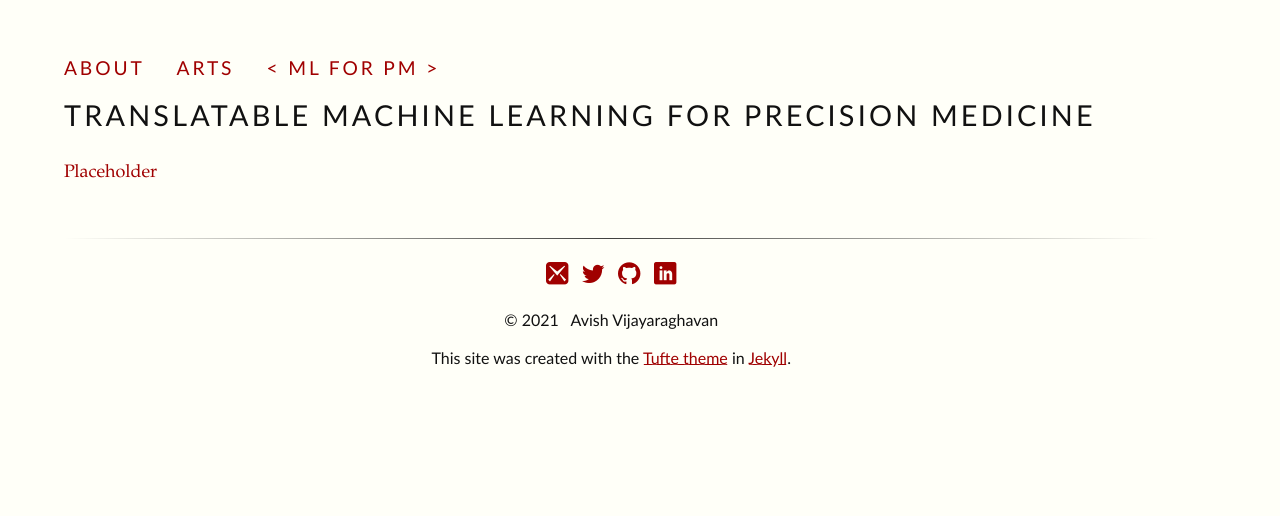
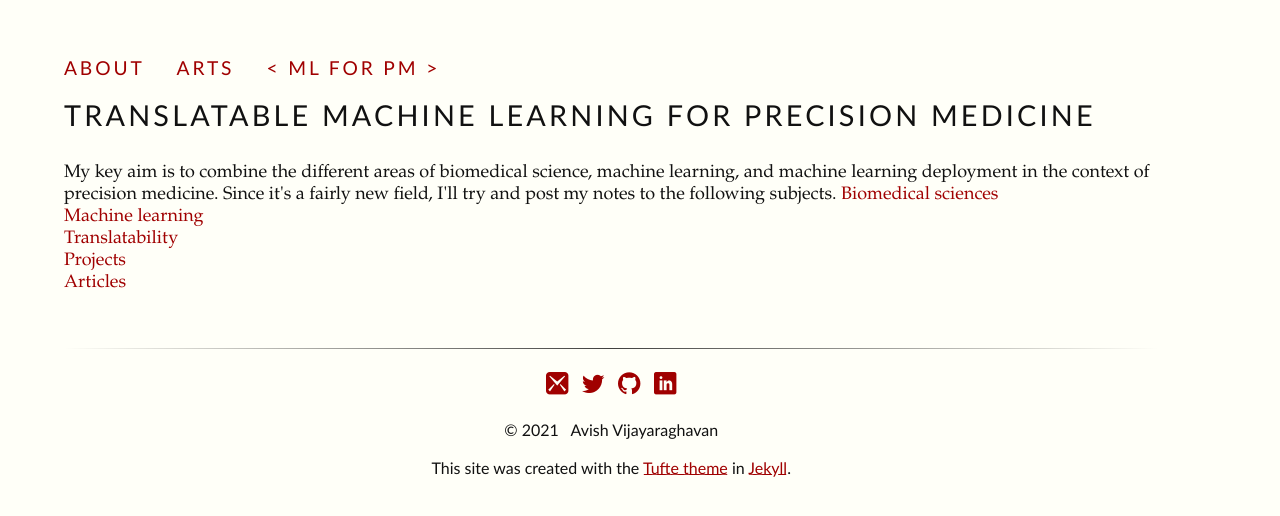
Before and after one commit to avishvj/avishvj.github.io, a Jekyll site: the page built from pages/ml4pm.md, in a window 1280 px wide. Shown: the top 516 px of the page. Built offline with Jekyll 4.4.1, drawn with Linux system fonts in a browser that asks for light colours; some web fonts are replaced.

Commit message:
add text to ml4pm

```diff
--- a/pages/ml4pm.md
+++ b/pages/ml4pm.md
@@ -8,7 +8,12 @@ permalink: /ml4pm/
   <h1 class="content-listing-header sans">Translatable Machine Learning for Precision Medicine</h1>
 
   <div style="padding-top: 10px; font-size:large">
+  My key aim is to combine the different areas of biomedical science, machine learning, and machine learning deployment in the context of precision medicine. Since it's a fairly new field, I'll try and post my notes to the following subjects.
 
-  <a href="#Start">Placeholder</a><br>
+  <a href="#BMS">Biomedical sciences</a><br>
+  <a href="#ML">Machine learning</a><br>
+  <a href="#Translatability">Translatability</a><br>
+  <a href="#Projects">Projects</a><br>
+  <a href="#Articles">Articles</a><br>
 
   </div>
```
